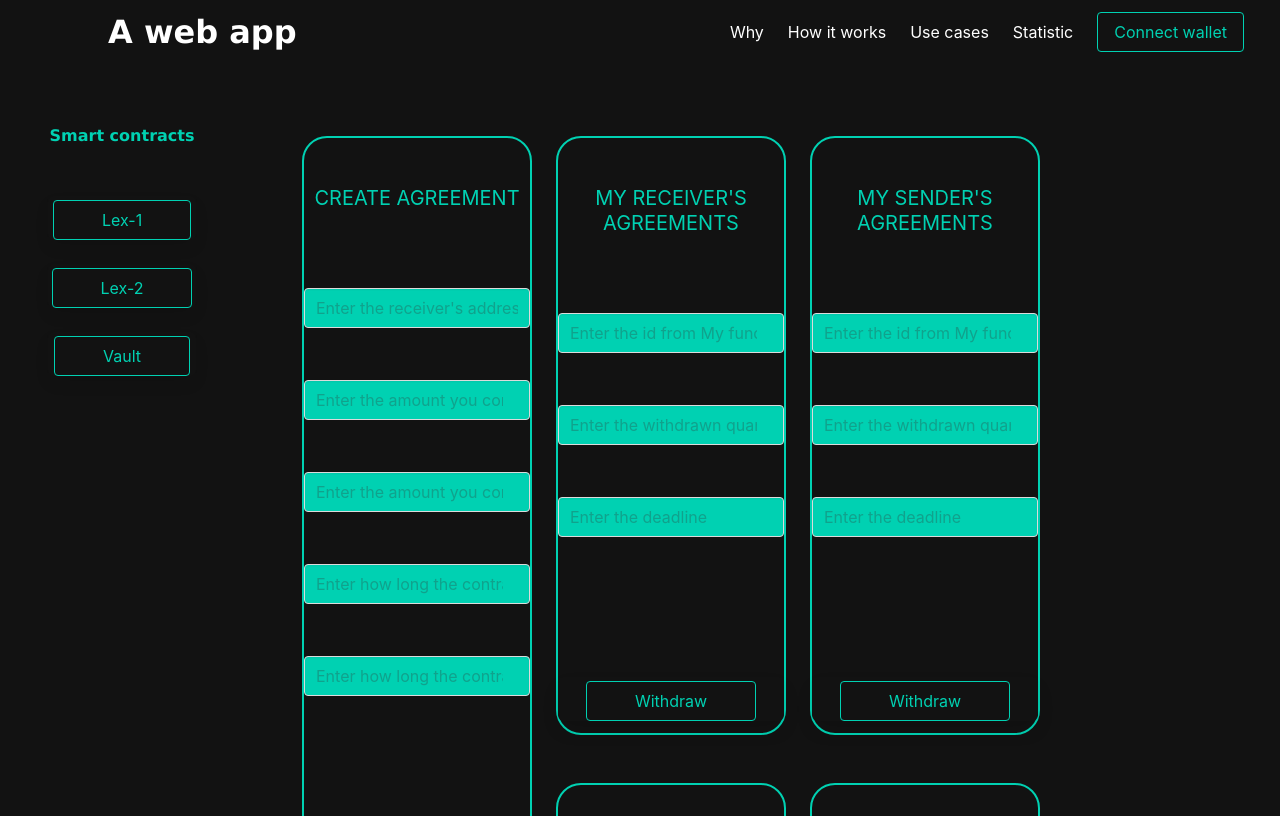
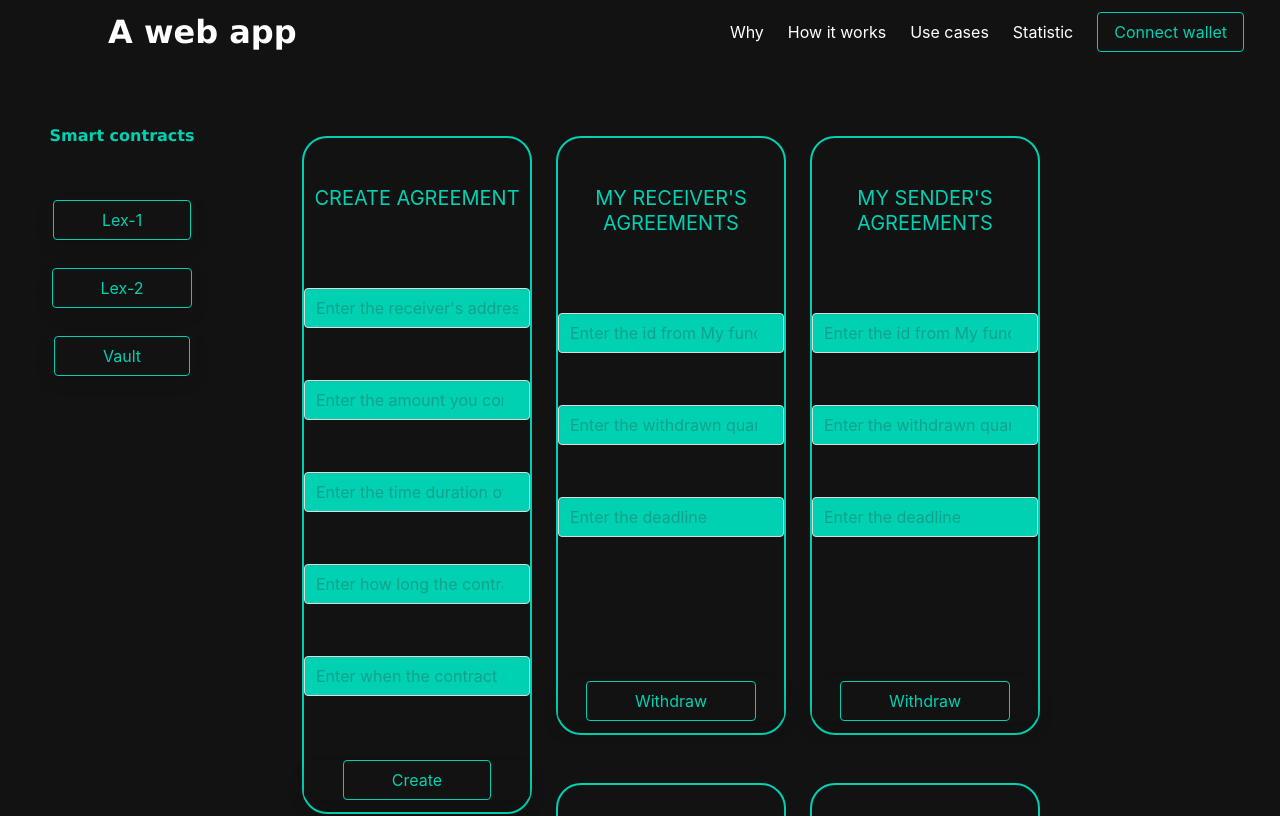
Before and after one commit to farinavito/Web3-Website, a Next.js app: page /lex-1 in a window 1280 px wide. Shown: the top 816 px of the page. Built offline with nearby package versions, Linux system fonts and the light colour scheme.

Commit message:
modified the layout

```diff
--- a/pages/lex-1.js
+++ b/pages/lex-1.js
@@ -222,7 +222,7 @@ const App = () => {
                           <p className=" has-background-black-bis py-4 is-size-6">
                             <br></br>
                           </p>
-                          <input type="number" onChange={updateEveryTimeUnit} placeholder="Enter the amount you committed" className='has-background-primary input is-normal'></input>
+                          <input type="number" onChange={updateEveryTimeUnit} placeholder="Enter the time duration of every payment" className='has-background-primary input is-normal'></input>
                           <p className=" has-background-black-bis py-4 is-size-6">
                             <br></br>
                           </p>
@@ -230,9 +230,9 @@ const App = () => {
                           <p className=" has-background-black-bis py-4 is-size-6">
                             <br></br>
                           </p>
-                          <input type="number" onChange={updateStartAgreement} placeholder="Enter how long the contracts needs to last" className='has-background-primary input is-normal'></input>
+                          <input type="number" onChange={updateStartAgreement} placeholder="Enter when the contract starts" className='has-background-primary input is-normal'></input>
                           <p className=" has-background-black-bis py-4 is-size-6">
-                            <br></br><br></br><br></br><br></br><br></br>
+                            <br></br>
                           </p>
                           <p>
                             {errorNewContract}
```
